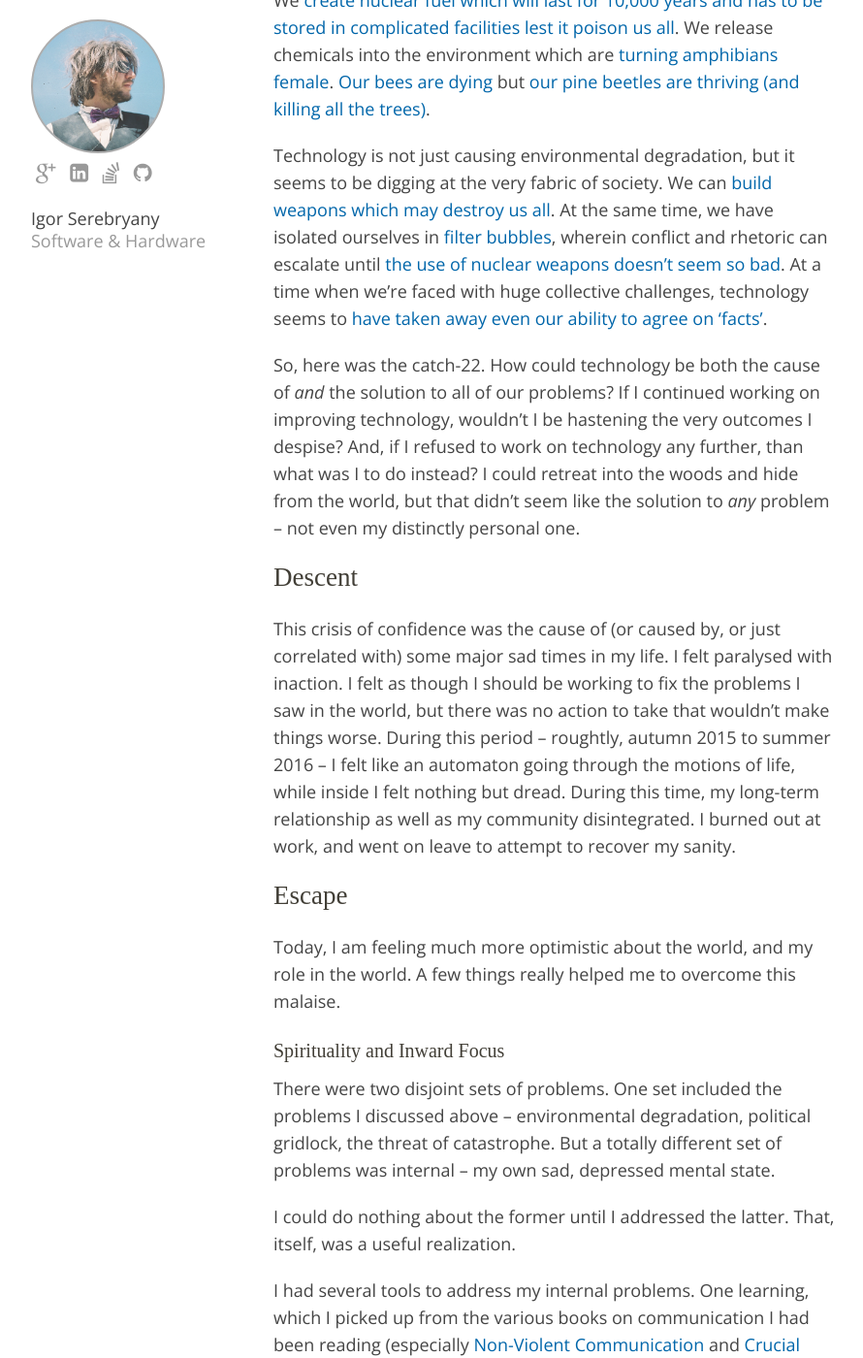
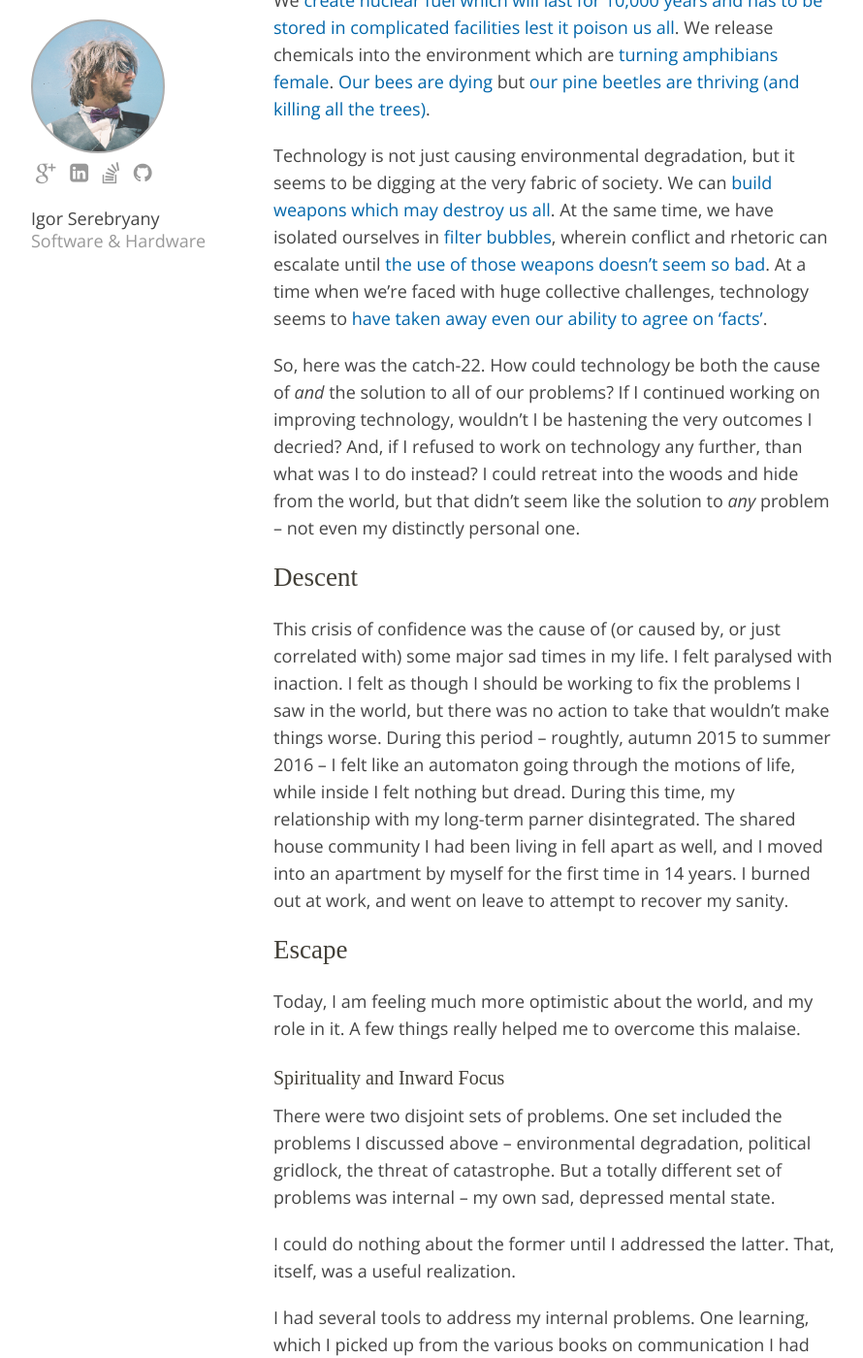
Before and after one commit to igor47/blog, a Jekyll site: the page built from _posts/2016-09-28-what-is-to-be-done.md, in a window 1280 px wide and 1400 px high, scrolled down 810 px. Shown: the whole window at 97% size, without its empty margins (138-1028 px from the left). Built offline with Jekyll 4.4.1, drawn with Linux system fonts in a browser that asks for light colours; some web fonts are replaced; some of the changed text lies outside the part shown.

Commit message:
[witbd] minor rewordings

```diff
--- a/_posts/2016-09-28-what-is-to-be-done.md
+++ b/_posts/2016-09-28-what-is-to-be-done.md
@@ -30,12 +30,12 @@ We release chemicals into the environment which are [turning amphibians female](
 
 Technology is not just causing environmental degradation, but it seems to be digging at the very fabric of society.
 We can [build weapons which may destroy us all](https://en.wikipedia.org/wiki/Nuclear_warfare).
-At the same time, we have isolated ourselves in [filter bubbles](https://www.techopedia.com/definition/28556/filter-bubble), wherein conflict and rhetoric can escalate until [the use of nuclear weapons doesn't seem so bad](http://www.politicususa.com/2016/08/03/trump-asks-if-nuclear-weapons-them.html).
+At the same time, we have isolated ourselves in [filter bubbles](https://www.techopedia.com/definition/28556/filter-bubble), wherein conflict and rhetoric can escalate until [the use of those weapons doesn't seem so bad](http://www.politicususa.com/2016/08/03/trump-asks-if-nuclear-weapons-them.html).
 At a time when we're faced with huge collective challenges, technology seems to [have taken away even our ability to agree on 'facts'](http://www.newyorker.com/magazine/2016/03/21/the-internet-of-us-and-the-end-of-facts).
 
 So, here was the catch-22.
 How could technology be both the cause of *and* the solution to all of our problems?
-If I continued working on improving technology, wouldn't I be hastening the very outcomes I despise?
+If I continued working on improving technology, wouldn't I be hastening the very outcomes I decried?
 And, if I refused to work on technology any further, than what was I to do instead?
 I could retreat into the woods and hide from the world, but that didn't seem like the solution to *any* problem -- not even my distinctly personal one.
 
@@ -45,12 +45,13 @@ This crisis of confidence was the cause of (or caused by, or just correlated wit
 I felt paralysed with inaction.
 I felt as though I should be working to fix the problems I saw in the world, but there was no action to take that wouldn't make things worse.
 During this period -- roughtly, autumn 2015 to summer 2016 -- I felt like an automaton going through the motions of life, while inside I felt nothing but dread.
-During this time, my long-term relationship as well as my community disintegrated.
+During this time, my relationship with my long-term parner disintegrated.
+The shared house community I had been living in fell apart as well, and I moved into an apartment by myself for the first time in 14 years.
 I burned out at work, and went on leave to attempt to recover my sanity.
 
 ## Escape ##
 
-Today, I am feeling much more optimistic about the world, and my role in the world.
+Today, I am feeling much more optimistic about the world, and my role in it.
 A few things really helped me to overcome this malaise.
 
 ### Spirituality and Inward Focus ###
```
Also changed, not shown: other parts of _posts/2016-09-28-what-is-to-be-done.md (+1 -1 lines).
